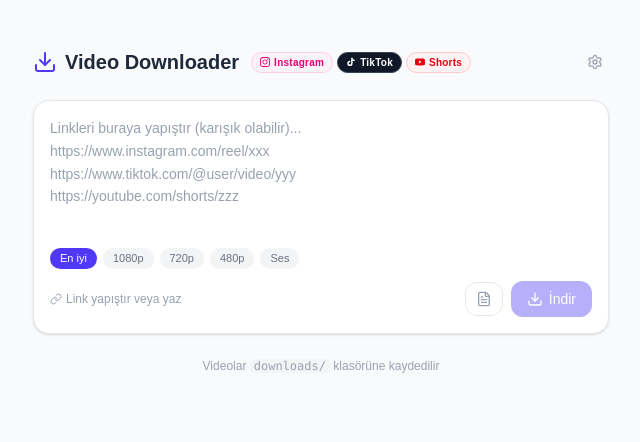
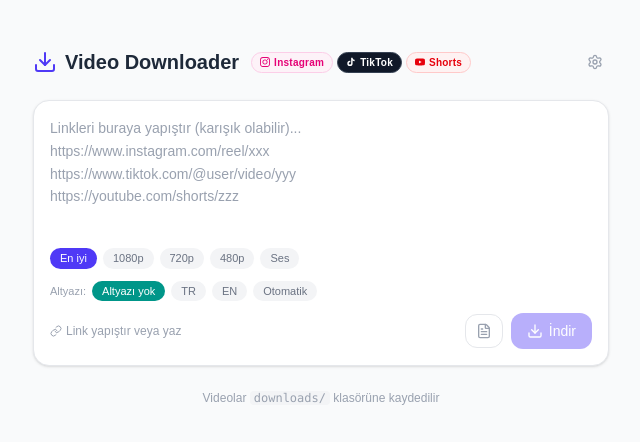
Before and after one commit to mahmuthanb/video-downloader, a Next.js app: page / in a window 1280 px wide. Shown: the top 442 px of the page, without its empty margins (319-959 px from the left). Built offline with nearby package versions, Linux system fonts and the light colour scheme.

Commit message:
feat: subtitle download — TR/EN/auto lang picker, --write-subs, SRT, CC badge

```diff
--- a/app/api/download/route.ts
+++ b/app/api/download/route.ts
@@ -41,6 +41,7 @@
   const url = request.nextUrl.searchParams.get("url");
   const dir = request.nextUrl.searchParams.get("dir") || "downloads";
   const format = request.nextUrl.searchParams.get("format") || "best";
+  const subs = request.nextUrl.searchParams.get("subs") || "none";
 
   if (!url) {
     return new Response("Missing url", { status: 400 });
@@ -64,10 +65,18 @@
 
       const formatArgs = FORMAT_ARGS[format] ?? FORMAT_ARGS.best;
 
+      const subsArgs: string[] = [];
+      if (subs === "auto") {
+        subsArgs.push("--write-auto-subs", "--convert-subs", "srt");
+      } else if (subs !== "none") {
+        subsArgs.push("--write-subs", "--sub-langs", subs, "--convert-subs", "srt");
+      }
+
       const ytdlpArgs = [
         "--output",
         `${outputDir}/%(uploader)s_%(id)s.%(ext)s`,
         ...formatArgs,
+        ...subsArgs,
         "--no-playlist",
         "--newline",
       ];
--- a/app/page.tsx
+++ b/app/page.tsx
@@ -6,6 +6,7 @@
 type Status = "waiting" | "downloading" | "done" | "error";
 type Platform = "instagram" | "tiktok" | "youtube";
 type Format = "best" | "1080p" | "720p" | "480p" | "audio";
+type SubLang = "none" | "tr" | "en" | "auto";
 
 interface DownloadItem {
   id: string;
@@ -22,7 +23,15 @@
   tags?: string[];
   uploader?: string;
   format?: Format;
+  subtitleLang?: SubLang;
 }
+
+const SUB_LABELS: Record<SubLang, string> = {
+  none: "Altyazı yok",
+  tr: "TR",
+  en: "EN",
+  auto: "Otomatik",
+};
 
 const FORMAT_LABELS: Record<Format, string> = {
   best: "En iyi",
@@ -212,6 +221,7 @@
   const [activeTag, setActiveTag] = useState<string | null>(null);
   const [cookieLoaded, setCookieLoaded] = useState(false);
   const [selectedFormat, setSelectedFormat] = useState<Format>("best");
+  const [selectedSubLang, setSelectedSubLang] = useState<SubLang>("none");
   const [playlistMode, setPlaylistMode] = useState(() => {
     if (typeof window === "undefined") return false;
     return localStorage.getItem("vd_playlistMode") === "true";
@@ -279,7 +289,7 @@
   const startDownload = useCallback(
     (item: DownloadItem) => {
       const es = new EventSource(
-        `/api/download?url=${encodeURIComponent(item.url)}&dir=${encodeURIComponent(outputDir)}&format=${item.format ?? "best"}`
+        `/api/download?url=${encodeURIComponent(item.url)}&dir=${encodeURIComponent(outputDir)}&format=${item.format ?? "best"}&subs=${item.subtitleLang ?? "none"}`
       );
       esRefs.current.set(item.id, es);
 
@@ -382,6 +392,7 @@
       status: "waiting",
       progress: 0,
       format: selectedFormat,
+      subtitleLang: selectedSubLang,
       ...(title ? { title } : {}),
       ...(thumbnail ? { thumbnail } : {}),
     }));
@@ -646,6 +657,24 @@
             ))}
           </div>
 
+          {/* Subtitle selector */}
+          <div className="flex items-center gap-1.5 flex-wrap">
+            <span className="text-[11px] text-gray-400 shrink-0">Altyazı:</span>
+            {(Object.keys(SUB_LABELS) as SubLang[]).map((s) => (
+              <button
+                key={s}
+                onClick={() => setSelectedSubLang(s)}
+                className={`px-2.5 py-0.5 rounded-full text-[11px] font-medium transition-colors ${
+                  selectedSubLang === s
+                    ? "bg-teal-600 text-white"
+                    : "bg-gray-100 text-gray-500 hover:bg-gray-200"
+                }`}
+              >
+                {SUB_LABELS[s]}
+              </button>
+            ))}
+          </div>
+
           <div className="flex items-center justify-between">
             <span className="text-xs text-gray-400 flex items-center gap-1">
               <Link className="w-3 h-3" />
@@ -779,9 +808,16 @@
 
                 {item.status === "done" && item.filename && (
                   <div className="flex items-center justify-between gap-2">
-                    <p className="text-xs text-emerald-600 font-mono truncate">
-                      {item.filename}
-                    </p>
+                    <div className="flex items-center gap-2 min-w-0">
+                      <p className="text-xs text-emerald-600 font-mono truncate">
+                        {item.filename}
+                      </p>
+                      {item.subtitleLang && item.subtitleLang !== "none" && (
+                        <span className="shrink-0 px-1.5 py-0.5 rounded text-[10px] font-medium bg-teal-50 text-teal-600 border border-teal-200">
+                          CC {item.subtitleLang === "auto" ? "auto" : item.subtitleLang.toUpperCase()}
+                        </span>
+                      )}
+                    </div>
                     <a
                       href={`/api/file?name=${encodeURIComponent(item.filename)}&dir=${encodeURIComponent(outputDir)}`}
                       download={item.filename}
```
Also changed, not shown: 1 other file (tests, documents, lock files or other folders).
